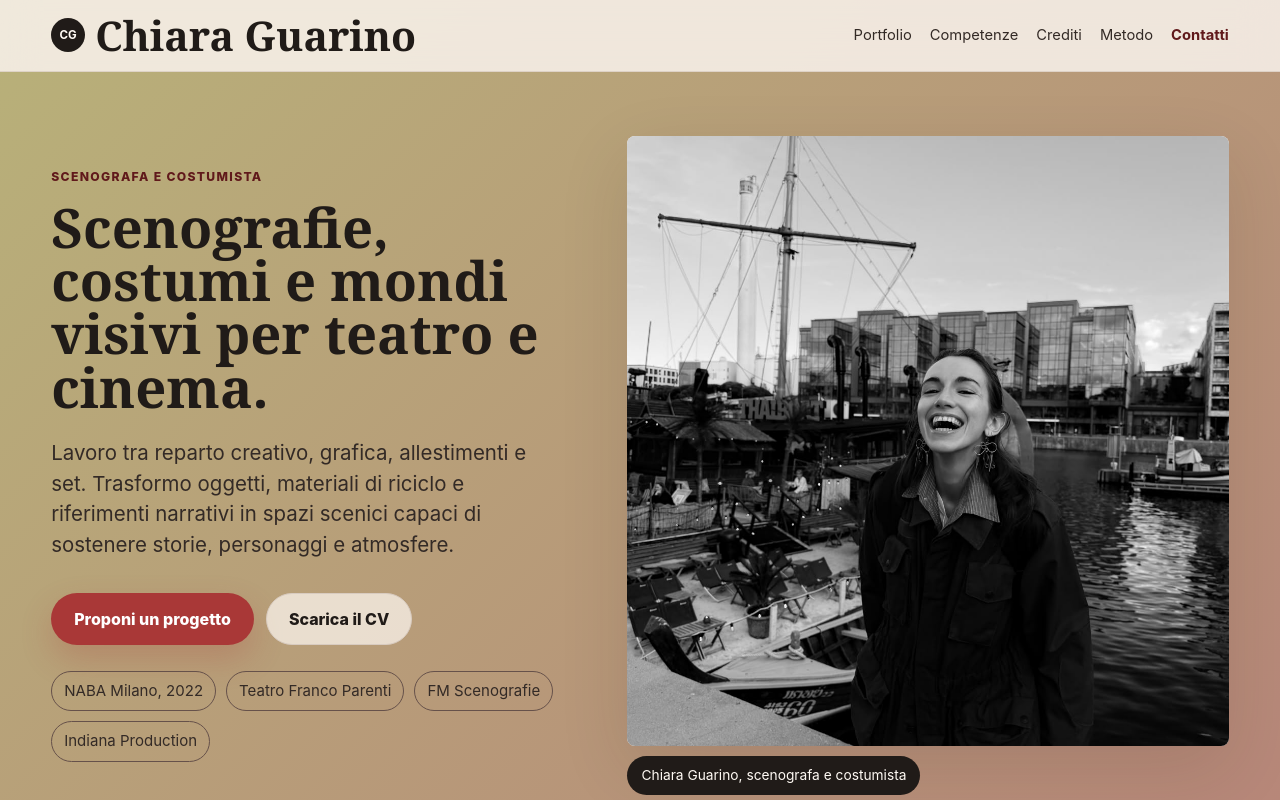
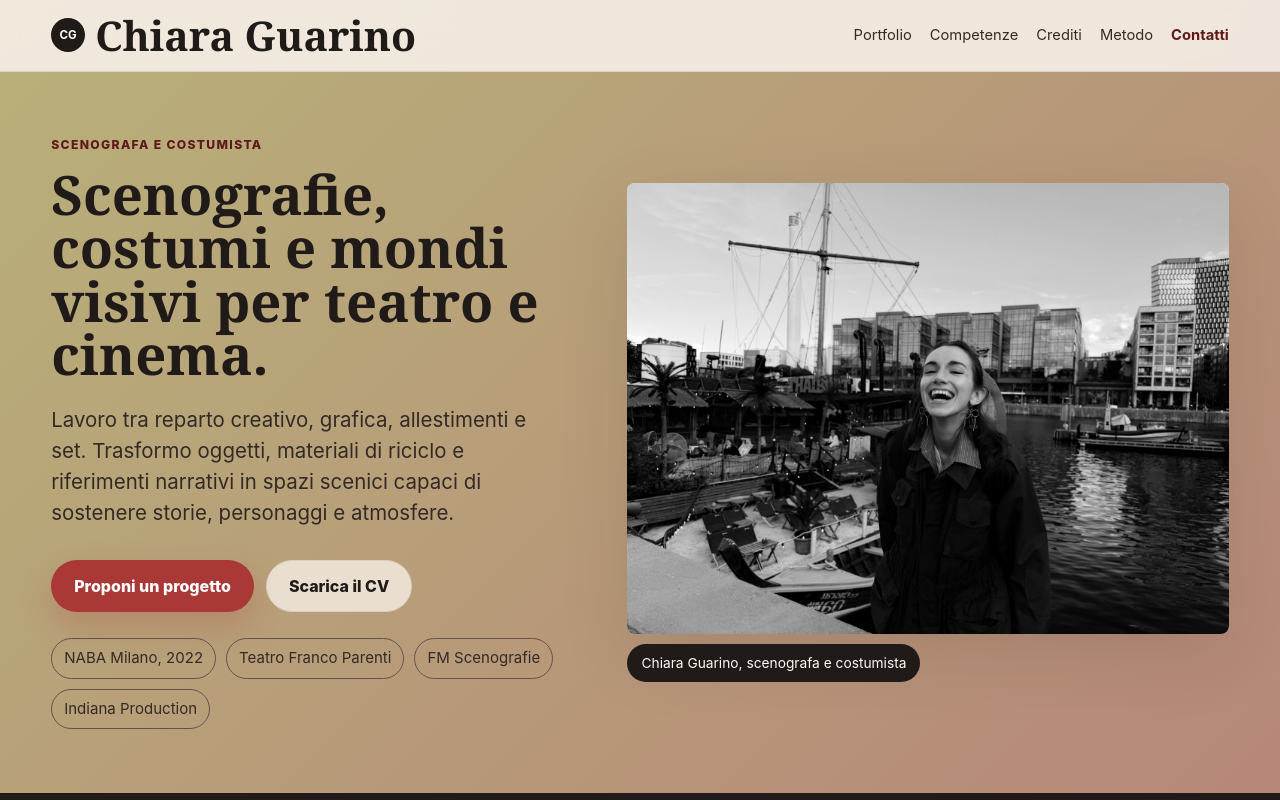
Before and after one commit to eugguarino/sito-chiara, a plain HTML site: page index.html in a window 1280 px wide. Shown: the top 800 px of the page. Drawn offline with Linux system fonts and the light colour scheme; no server answers.

Commit message:
Corregge proporzioni della foto

```diff
--- a/index.html
+++ b/index.html
@@ -16,7 +16,7 @@
     />
     <meta property="og:type" content="website" />
     <meta property="og:image" content="08f8cb86-9bc6-438c-a51b-ecf7daadafd8.jpeg" />
-    <link rel="stylesheet" href="styles.css" />
+    <link rel="stylesheet" href="styles.css?v=2" />
   </head>
   <body>
     <header class="site-header" aria-label="Intestazione sito">
--- a/styles.css
+++ b/styles.css
@@ -228,13 +228,10 @@ h3 {
 }
 
 .hero-photo {
-  aspect-ratio: 4 / 3;
+  height: auto;
   background: var(--paper-soft);
   border-radius: 8px;
   box-shadow: var(--shadow);
-  max-height: min(620px, calc(100vh - 190px));
-  object-fit: cover;
-  object-position: center;
   width: 100%;
 }
 
```
